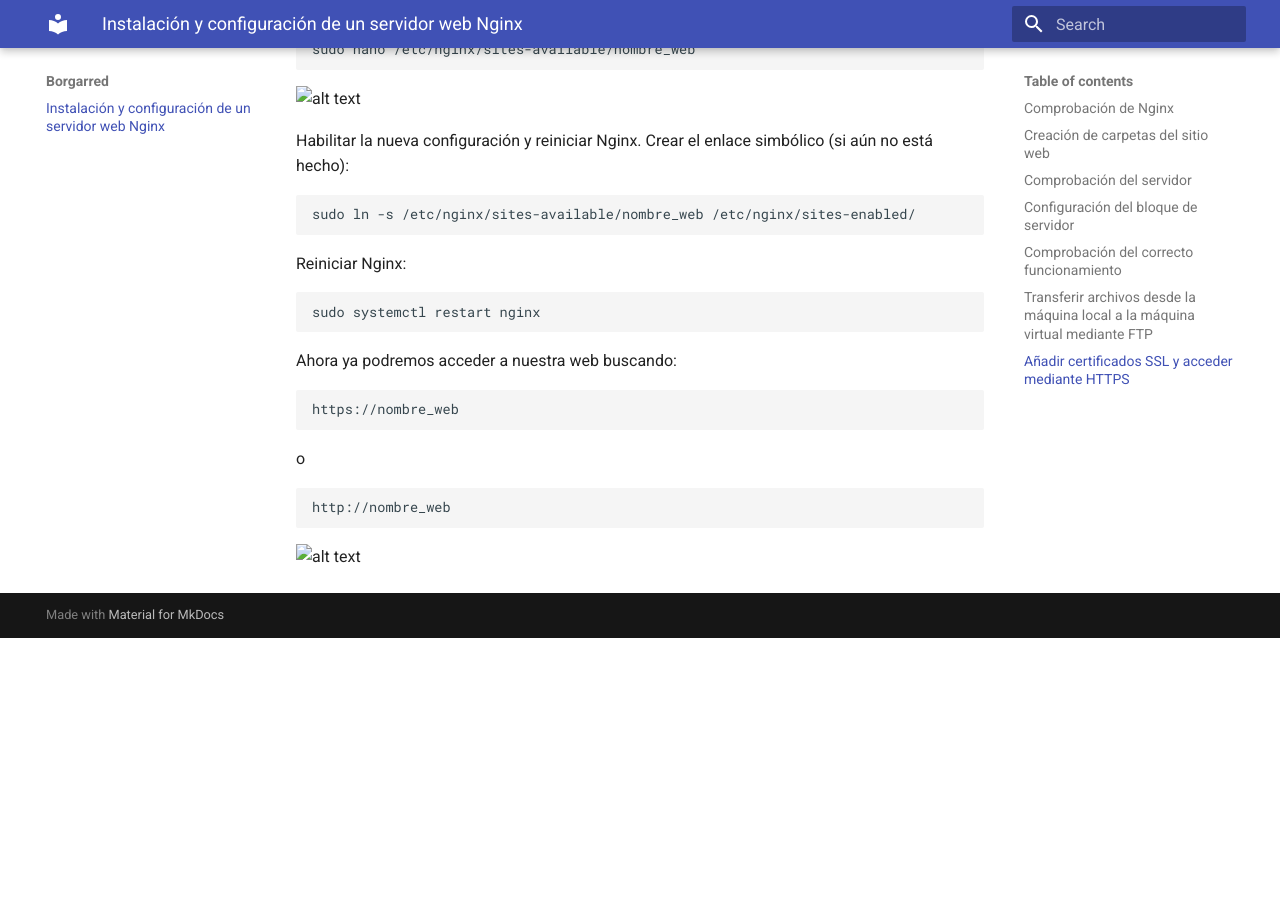
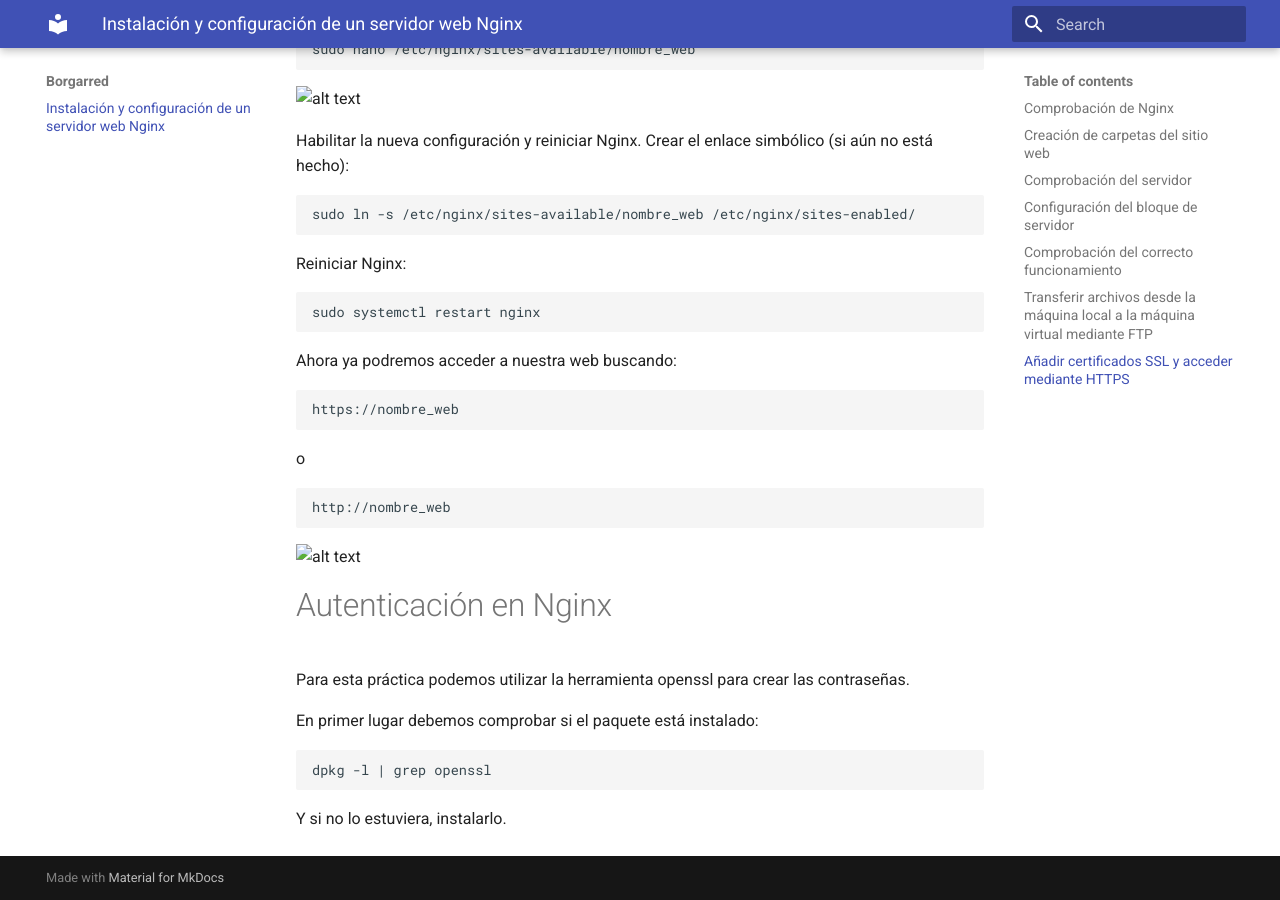
Before and after one commit to Borgarred/borgarred.github.io, an MkDocs documentation site: the page built from docs/index.md, in a window 1280 px wide and 900 px high, scrolled down 5320 px. Built offline with MkDocs 1.6.1 and Material for MkDocs 9.7.7, drawn with Linux system fonts in a browser that asks for light colours; before the commit the page ends 5958 px from its top, so only the background shows below that.

Commit message:
Practica 2.2

````diff
--- a/docs/index.md
+++ b/docs/index.md
@@ -2,7 +2,7 @@
 
 Primero de todo, actualizaremos e instalaremos el paquete de Nginx:
 
-```bash
+```
 sudo apt update
 sudo apt install nginx
 ```
@@ -13,7 +13,7 @@
 
 Comprobaremos que Nginx está funcionando:
 
-```bash
+```
 systemctl status nginx
 ```
 
@@ -23,7 +23,7 @@
 
 Ahora vamos a crear las carpetas que contendrán todos los archivos del sitio web. Accedemos a la carpeta /var/www y creamos la carpeta de nuestro dominio:
 
-```bash
+```
 sudo mkdir -p /var/www/nombre_web/html`
 ```
 
@@ -35,13 +35,13 @@
 
 Ahora haremos que el propietario de esta carpeta y todo lo que haya dentro sea el usuario www-data, que normalmente es el usuario del servicio web:
 
-```bash
+```
 sudo chown -R www-data:www-data /var/www/nombre_web/html
 ```
 
 Le daremos permisos para que no nos dé un error de acceso no autorizado al entrar en el sitio web:
 
-```bash
+```
 sudo chmod -R 755 /var/www/nombre_web
 ```
 
@@ -64,7 +64,7 @@
 
 Con el comando:
 
-```bash
+```
 sudo nano /etc/nginx/sites-available/vuestro_dominio
 ```
 
@@ -76,13 +76,13 @@
 
 Y crearemos un archivo simbólico entre este archivo y el de sitios que están habilitados, para que se dé de alta automáticamente:
 
-```bash
+```
 sudo ln -s /etc/nginx/sites-available/nombre_web /etc/nginx/sites-enabled/
 ```
 
 Reiniciamos el servidor para aplicar la configuración:
 
-```bash
+```
 sudo systemctl restart nginx
 ```
 
@@ -92,7 +92,7 @@
 
 En Windows acceder a:
 
-```makefile
+```
 C:\Windows\System32\drivers\etc\hosts
 ```
 
@@ -122,20 +122,20 @@
 
 En primer lugar, lo instalaremos desde los repositorios:
 
-```bash
+```
 sudo apt-get update
 sudo apt-get install vsftpd
 ```
 
 Ahora vamos a crear una carpeta en nuestro home en Debian:
 
-```bash
+```
 mkdir /home/nombre_usuario/ftp
 ```
 
 Y ahora crearemos los certificados de seguridad necesarios para aportar la capa de cifrado a nuestra conexión (algo parecido a HTTPS):
 
-```bash
+```
 sudo openssl req -x509 -nodes -days 365 -newkey rsa:2048 -keyout /etc/ssl/private/vsftpd.pem -out /etc/ssl/private/vsftpd.pem
 ```
 
@@ -143,7 +143,7 @@
 
 Y una vez realizados estos pasos, procedemos a realizar la configuración de vsftpd propiamente dicha:
 
-```bash
+```
 sudo nano /etc/vsftpd.conf
 ```
 
@@ -153,7 +153,7 @@
 
 Y seguidamente añadiremos las siguientes líneas:
 
-```bash
+```
 rsa_cert_file=/etc/ssl/private/vsftpd.pem
 rsa_private_key_file=/etc/ssl/private/vsftpd.pem
 ssl_enable=YES
@@ -172,7 +172,7 @@
 
 Tras guardar los cambios, reiniciamos el servicio para que coja la nueva configuración:
 
-```bash
+```
 sudo systemctl restart --now vsftpd
 ```
 
@@ -192,7 +192,7 @@
 
 Lo primero será generar los certificados:
 
-```bash
+```
 sudo openssl req -x509 -nodes -days 365 -newkey rsa:2048 -keyout /etc/ssl/private/nginx-selfsigned.key -out /etc/ssl/certs/nginx-selfsigned.crt
 ```
 
@@ -200,7 +200,7 @@
 
 Crear un grupo Diffie-Hellman:
 
-```bash
+```
 sudo openssl dhparam -out /etc/nginx/dhparam.pem 2048
 ```
 
@@ -208,13 +208,13 @@
 
 Crear una configuración para SSL:
 
-```bash
+```
 sudo nano /etc/nginx/snippets/self-signed.conf
 ```
 
 Y poner lo siguiente:
 
-```nginx
+```
 ssl_certificate /etc/ssl/certs/nginx-selfsigned.crt;
 ssl_certificate_key /etc/ssl/private/nginx-selfsigned.key;
 ```
@@ -223,13 +223,13 @@
 
 Crear una configuración para parámetros SSL:
 
-```bash
+```
 sudo nano /etc/nginx/snippets/ssl-params.conf
 ```
 
 Y añadir lo siguiente:
 
-```nginx
+```
 Copiar código
 ssl_protocols TLSv1.2 TLSv1.3;
 ssl_prefer_server_ciphers on;
@@ -251,7 +251,7 @@
 
 Editar el archivo de configuración del sitio
 
-```bash
+```
 sudo nano /etc/nginx/sites-available/nombre_web
 ```
 
@@ -260,26 +260,38 @@
 Habilitar la nueva configuración y reiniciar Nginx.
 Crear el enlace simbólico (si aún no está hecho):
 
-```bash
+```
 sudo ln -s /etc/nginx/sites-available/nombre_web /etc/nginx/sites-enabled/
 ```
 
 Reiniciar Nginx:
 
-```bash
+```
 sudo systemctl restart nginx
 ```
 
 Ahora ya podremos acceder a nuestra web buscando:
 
-```arduino
+```
 https://nombre_web
 ```
 
 o
 
-```arduino
+```
 http://nombre_web
 ```
 
 ![alt text](/img/image-20.png)
+
+# Autenticación en Nginx
+
+Para esta práctica podemos utilizar la herramienta openssl para crear las contraseñas.
+
+En primer lugar debemos comprobar si el paquete está instalado:
+
+```
+dpkg -l | grep openssl
+```
+
+Y si no lo estuviera, instalarlo.
````
